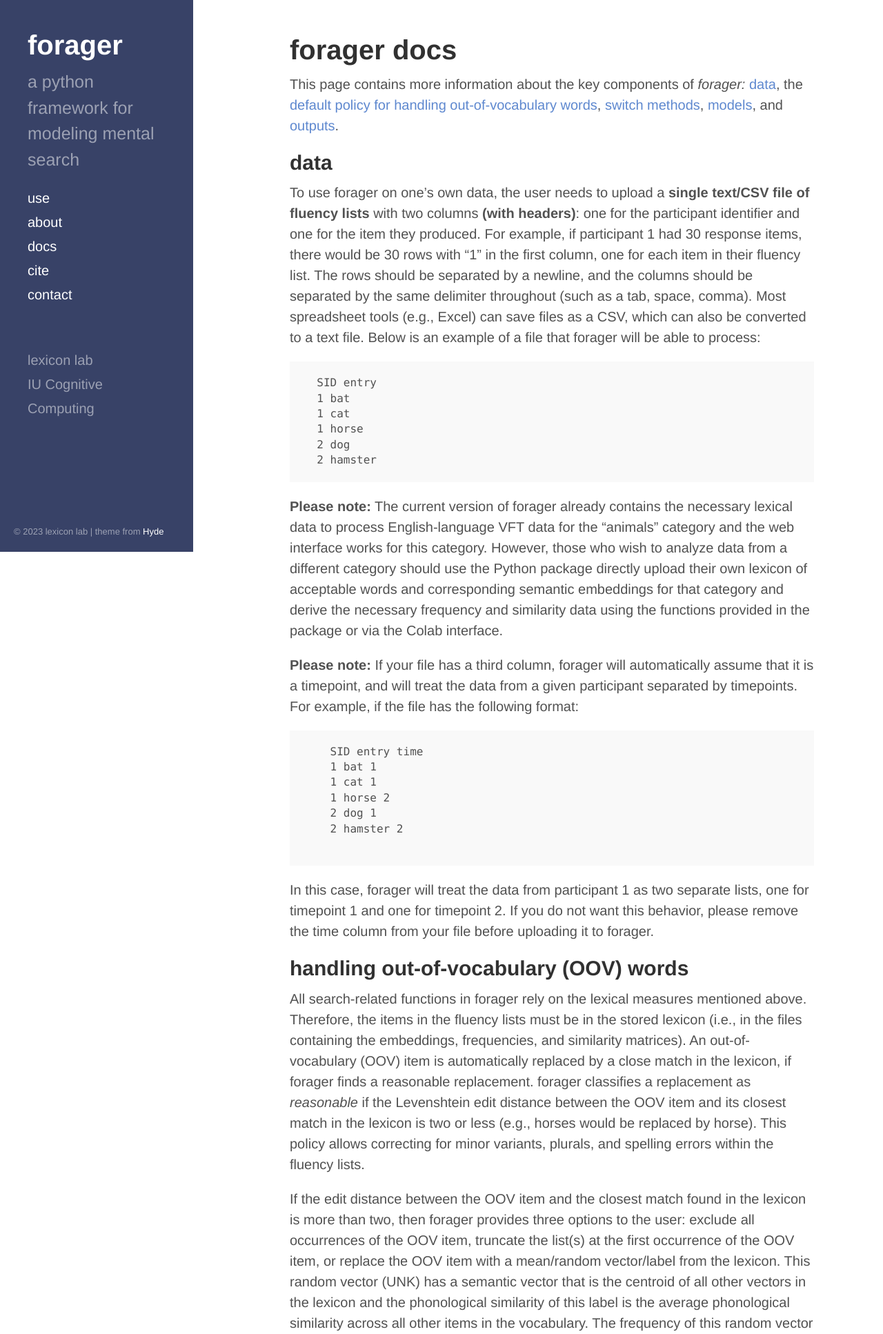
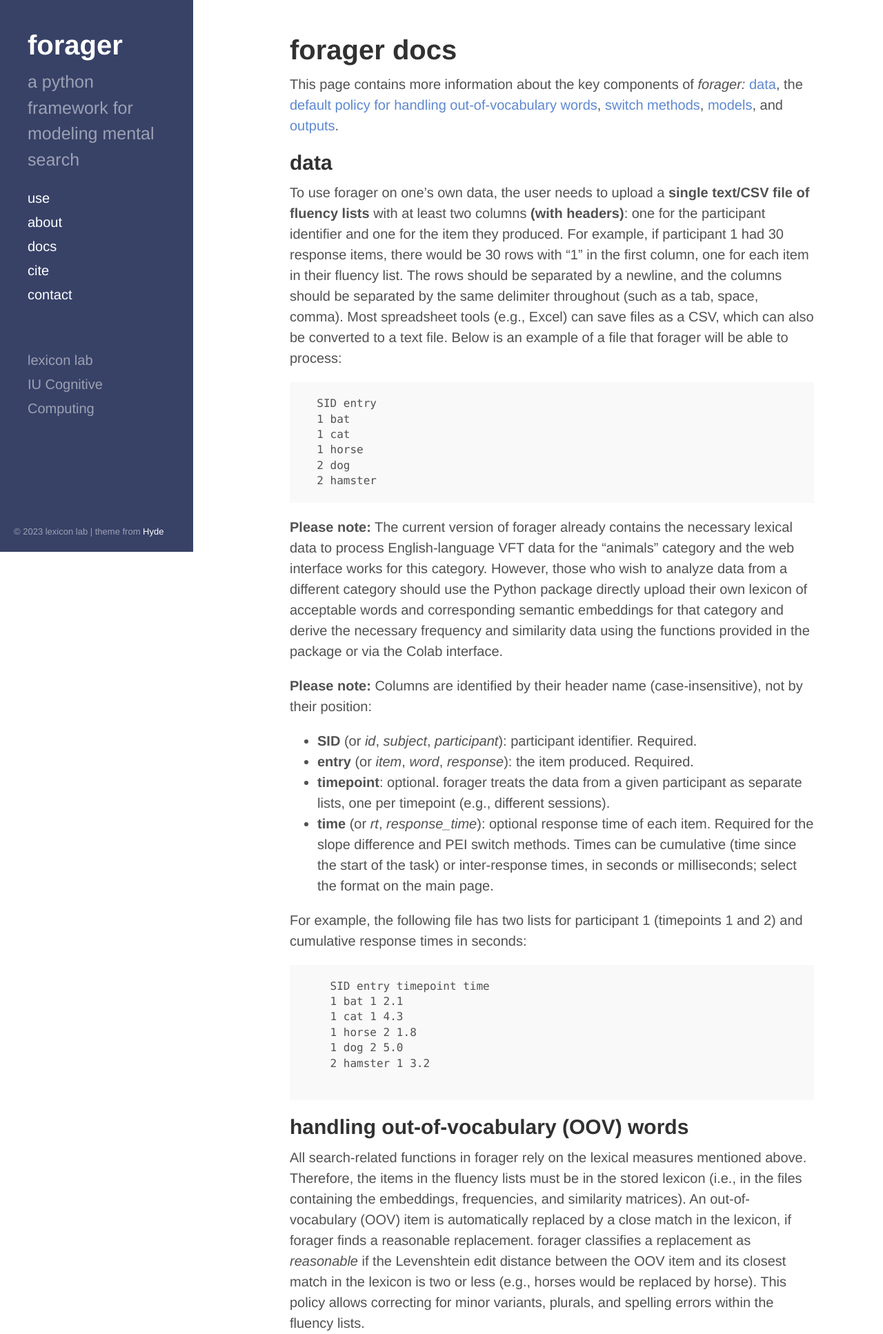
Before and after one commit to thelexiconlab/forager-web, a Flask app: page /docs in a window 1280 px wide. Shown: the top 1934 px of the page at 69% size. Run offline with Flask 3, Linux system fonts and the light colour scheme.

Commit message:
Limit specific prior to 0.1-0.9 and document slope difference and PEI on the docs page
- The server now accepts a specific prior only in [0.1, 0.9], the same range
  as the page input and the grid.
- docs.html: describe all seven switch methods (adds slope difference and PEI),
  their parameters and the grid values; replace the outdated "a third column is
  a timepoint" note with the name-based column detection (SID, entry,
  timepoint, time); list the timing columns of lexical_results.csv.

```diff
--- a/run_foraging_web.py
+++ b/run_foraging_web.py
@@ -235,7 +235,7 @@ def check_param_values(switch, param_mode, param_values):
     """
     Returns an error message if the parameter values needed by the selected switch method in
     'specific' mode are missing or out of range, or None if they are valid.
-    alpha, beta, rise and fall must be in [0, 1]; prior must be in (0, 1).
+    alpha, beta, rise and fall must be in [0, 1]; prior must be in [0.1, 0.9] (the range of the grid).
     Grid mode and methods without parameters (including 'all', which always uses the grids) need no values.
     """
     if param_mode not in ('grid', 'specific'):
@@ -248,8 +248,8 @@ def check_param_values(switch, param_mode, param_values):
         if value is None:
             return "Missing value for parameter '{}', which the {} method needs when specific values are selected.".format(key, switch)
         if key == 'prior':
-            if not 0 < value < 1:
-                return "Parameter 'prior' must be greater than 0 and less than 1 (got {}).".format(value)
+            if not 0.1 <= value <= 0.9:
+                return "Parameter 'prior' must be between 0.1 and 0.9 (got {}).".format(value)
         elif not 0 <= value <= 1:
             return "Parameter '{}' must be between 0 and 1 (got {}).".format(key, value)
     return None
--- a/templates/docs.html
+++ b/templates/docs.html
@@ -10,7 +10,7 @@
 <p>This page contains more information about the key components of <i>forager:</i> <a href="#data">data</a>, the <a href="#oov">default policy for handling out-of-vocabulary words</a>, <a href="#switch">switch methods</a>, <a href="#models">models</a>, and <a href=#out>outputs</a>. </p>
 </div>
 <h2 id="data"> data </h2>
-<p>To use forager on one’s own data, the user needs to upload a <b>single text/CSV file of fluency lists</b>  with two columns <b>(with headers)</b>:
+<p>To use forager on one’s own data, the user needs to upload a <b>single text/CSV file of fluency lists</b> with at least two columns <b>(with headers)</b>:
 one for the participant identifier and one for the item they produced. For example, if participant 1 had
 30 response items, there would be 30 rows with “1” in the first column, one for each item in their fluency list.
 The rows should be separated by a newline, and the columns should be separated by the same delimiter throughout
@@ -32,20 +32,23 @@ for the “animals” category and the web interface works for this category. Ho
 acceptable words and corresponding semantic embeddings for that category and derive the necessary frequency and similarity
 data using the functions provided in the package or via the Colab interface. </p>
 
-<p><b>Please note:</b> If your file has a third column, forager will automatically assume that it is a timepoint, and will treat
-  the data from a given participant separated by timepoints. For example, if the file has the following format: </p>
+<p><b>Please note:</b> Columns are identified by their header name (case-insensitive), not by their position:</p>
+  <ul>
+    <li><b>SID</b> (or <i>id</i>, <i>subject</i>, <i>participant</i>): participant identifier. Required.</li>
+    <li><b>entry</b> (or <i>item</i>, <i>word</i>, <i>response</i>): the item produced. Required.</li>
+    <li><b>timepoint</b>: optional. forager treats the data from a given participant as separate lists, one per timepoint (e.g., different sessions).</li>
+    <li><b>time</b> (or <i>rt</i>, <i>response_time</i>): optional response time of each item. Required for the slope difference and PEI switch methods. Times can be cumulative (time since the start of the task) or inter-response times, in seconds or milliseconds; select the format on the main page.</li>
+  </ul>
+  <p>For example, the following file has two lists for participant 1 (timepoints 1 and 2) and cumulative response times in seconds:</p>
 
   <pre>
-    SID entry time
-    1 bat 1
-    1 cat 1
-    1 horse 2
-    2 dog 1
-    2 hamster 2
+    SID entry timepoint time
+    1 bat 1 2.1
+    1 cat 1 4.3
+    1 horse 2 1.8
+    1 dog 2 5.0
+    2 hamster 1 3.2
   </pre>
-
-  In this case, forager will treat the data from participant 1 as two separate lists, one for timepoint 1 and one for timepoint 2.
-  If you do not want this behavior, please remove the time column from your file before uploading it to forager.
 
 <h2 id="oov"> handling out-of-vocabulary (OOV) words </h2>
 
@@ -68,7 +71,7 @@ This policy allows correcting for minor variants, plurals, and spelling errors w
 
 <h2 id="switch">switch methods</h2>
 
-<p>forager provides five different methods for determining clusters and switches in a fluency list:
+<p>forager provides seven different methods for determining clusters and switches in a fluency list:
   <ol>
     <li><b>Norm-based</b>, based on the hand-coded norms of animal subcategories created by Troyer et al. (1997; e.g., pets, aquatic animals, etc.) and subsequently extended by Lundin et al. (2022) and Zemla et al. (2020). There are two norm-based methods provided (based on Hills et al. 2015): </li>
       <ul>
@@ -76,9 +79,13 @@ This policy allows correcting for minor variants, plurals, and spelling errors w
         <li>Norm-based categorical search: This method assigns switches based on overall shifts from one category to another </li>
       </ul>
     <li><b>Similarity-drop</b>, based on the heuristic used by Hills et al. (2012), where a switch is predicted if there is a drop in semantic similarity between consecutive items followed by an immediate rise in semantic similarity</li>
-    <li><b>Delta similarity</b>, based on Lundin et al. (2022), where switches and clusters depend on whether a rise or drop in semantic similarity exceeds specific thresholds, and </li>
-    <li><b>Multimodal similarity drop</b>, where the similarity between consecutive items is a weighted sum of the semantic and phonological similarity, and switches correspond to drops in semantic-phonological similarity.</li>
+    <li><b>Delta similarity</b>, based on Lundin et al. (2022), where switches and clusters depend on whether a rise or drop in semantic similarity exceeds specific thresholds (rise and fall thresholds, 0–1), </li>
+    <li><b>Multimodal similarity drop</b>, where the similarity between consecutive items is a weighted sum of the semantic and phonological similarity (alpha, 0–1, is the weight of semantic similarity), and switches correspond to drops in semantic-phonological similarity, </li>
+    <li><b>Slope difference</b>, following Bushnell et al. (2022), which fits an exponential curve to the cumulative number of items produced over time. A switch is predicted when the observed retrieval rate between two consecutive items is lower than the rate predicted by the curve. This method requires response times, and </li>
+    <li><b>Probabilistic Evidence Integration (PEI)</b>, which combines similarity and timing evidence. Similarity evidence is the weighted sum of semantic and phonological similarity (alpha, 0–1, is the weight of semantic similarity), and timing evidence is the slope difference described above; both are standardized within each list (robust z-scores). The two are combined in log-odds space, weighted by beta (0–1, the weight of similarity versus timing evidence), starting from a prior probability of clustering (prior, 0.1–0.9). The result is the posterior probability that each item continues a cluster, P(cluster); an item is a switch when P(cluster) &lt; 0.5. This method requires response times.</li>
   </ol>
+
+  <p>For the methods with parameters (multimodal similarity drop, delta similarity, and PEI), the main page lets the user either enter specific parameter values or run a grid search over all combinations of alpha and beta from 0 to 1 in steps of 0.1, prior from 0.1 to 0.9 in steps of 0.1, and rise and fall thresholds from 0 to 1 in steps of 0.25. When <i>all</i> methods are selected, the grid search is always used.</p>
 
   The file <code>switch_results.csv</code> will contain the item-level cluster/switch designations for each method (see <a href="#out">outputs</a> for details).
 
@@ -121,7 +128,7 @@ This policy allows correcting for minor variants, plurals, and spelling errors w
     <li>
       <strong>Get Lexical Values</strong>: If the user selects this option, the following files will be available for download via a <code>.zip</code> file:
       <ul>
-        <li><code>lexical_results.csv</code>: This file contains item-wise lexical metrics (semantic similarity, phonological similarity, and word frequency). The semantic and phonological similarities indicate the similarity between the previous item and current item (the first item will have an arbitrary value of .0001), whereas the frequency values indicate the frequency of the current item in the English language (obtained via Google N-grams).</li>
+        <li><code>lexical_results.csv</code>: This file contains item-wise lexical metrics (semantic similarity, phonological similarity, and word frequency). The semantic and phonological similarities indicate the similarity between the previous item and current item (the first item will have an arbitrary value of .0001), whereas the frequency values indicate the frequency of the current item in the English language (obtained via Google N-grams). When response times are provided, this file also contains the cumulative response time (<code>Cumulative_IRT</code>), the inter-response time (<code>IRT</code>), and the slope difference (<code>Slope_Difference</code>; empty for the first item) for each item.</li>
         <li><code>individual_descriptive_stats.csv</code>: This file contains some aggregate metrics at the participant level such as total number of items produced, as well as means/SDs of semantic similarity, phonological similarity, and word frequency.</li>
         <li>The three files from the evaluation phase (see <a href="#oov">handling OOV words</a> for details).</li>
       </ul>
```
